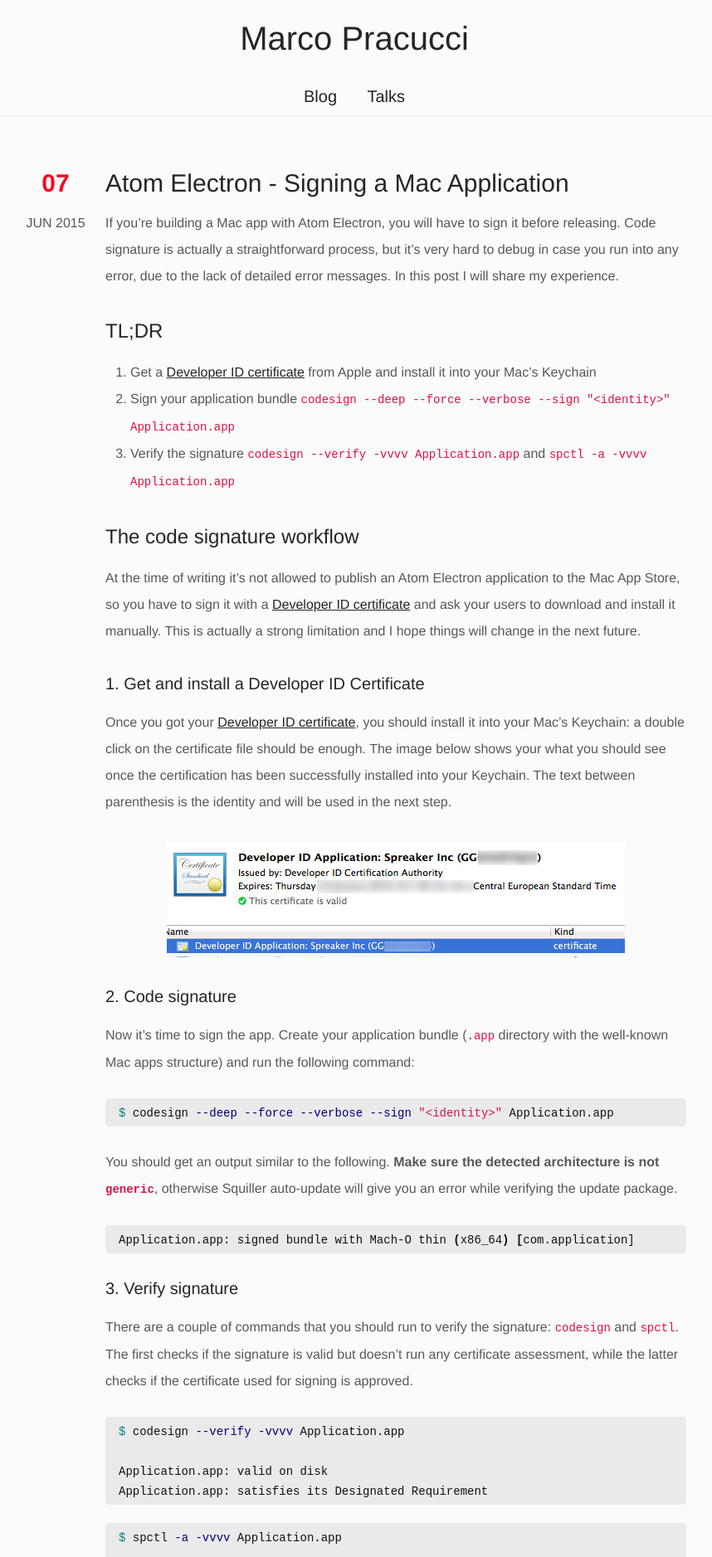
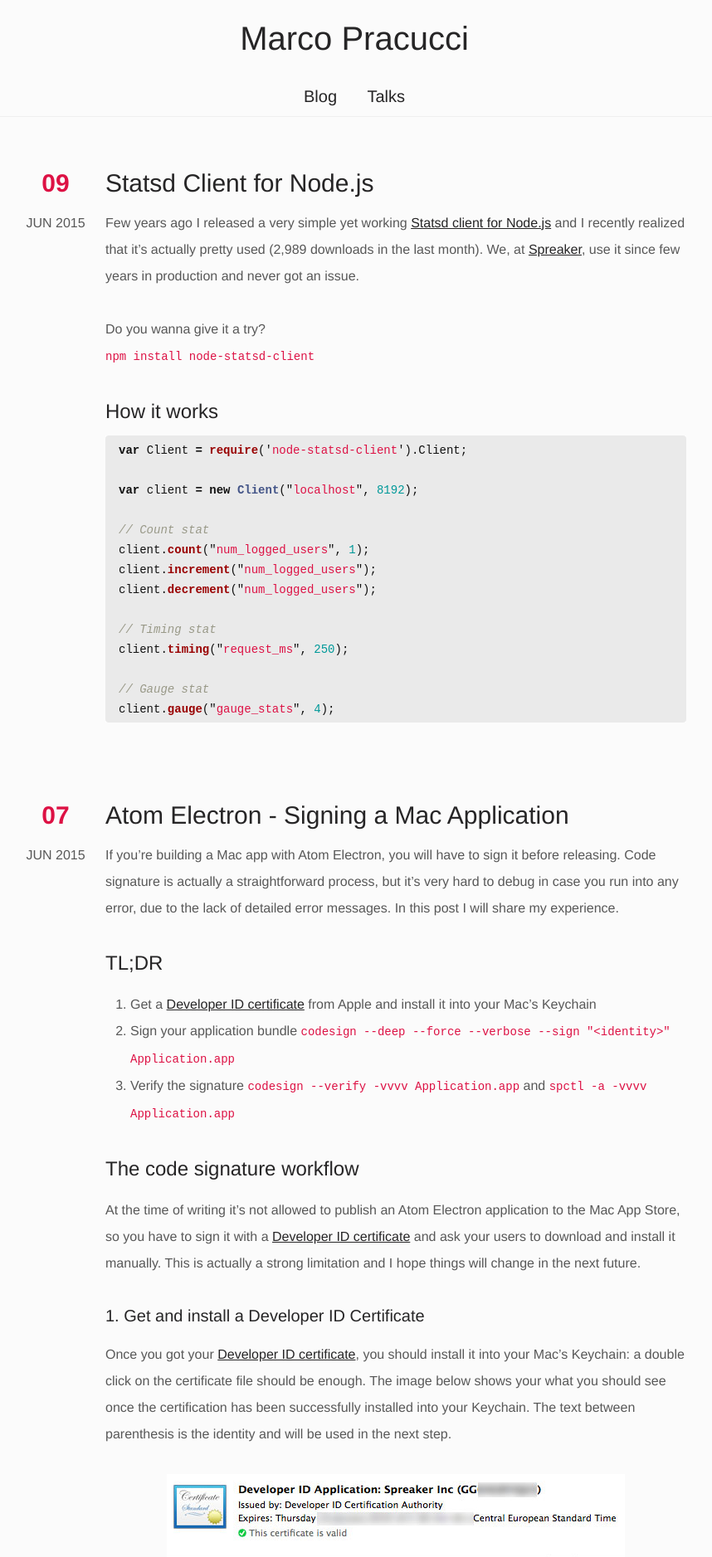
Before and after one commit to pracucci/www-pracucci, a Jekyll site: the page built from index.html, in a window 1280 px wide. Shown: the top 1877 px of the page at 83% size, without its empty margins (213-1071 px from the left). Built offline with Jekyll 4.4.1, drawn with Linux system fonts in a browser that asks for light colours; the list of posts is cut into pages by our own code.

Commit message:
Post: statsd client for node

```diff
--- /dev/null
+++ b/_posts/2015-06-09-statsd-client-for-node.md
@@ -0,0 +1,30 @@
+---
+layout: post
+title:  Statsd Client for Node.js
+date:   2015-06-09 17:00:00 GMT
+---
+
+Few years ago I released a very simple yet working [Statsd client for Node.js](https://github.com/spreaker/nodejs-statsd-client) and I recently realized that it's actually pretty used (*2,989 downloads in the last month*). We, at [Spreaker](https://www.spreaker.com), use it since few years in production and never got an issue.
+
+Do you wanna give it a try?<br />
+`npm install node-statsd-client`
+
+
+## How it works
+
+{% highlight js %}
+var Client = require('node-statsd-client').Client;
+
+var client = new Client("localhost", 8192);
+
+// Count stat
+client.count("num_logged_users", 1);
+client.increment("num_logged_users");
+client.decrement("num_logged_users");
+
+// Timing stat
+client.timing("request_ms", 250);
+
+// Gauge stat
+client.gauge("gauge_stats", 4);
+{% endhighlight %}
--- a/stylesheets/stylesheet.scss
+++ b/stylesheets/stylesheet.scss
@@ -94,22 +94,12 @@
         font-weight: $font_weight_light;
         text-decoration: none;
     }
+
+    h1 {
+        font-size: 40px;
+    }
 }
 
-header h1 {
-    font-size: 40px;
-}
-
-header h2 {
-    display: inline-block;
-    background: #F60A20;
-    font-size: 14px;
-    font-weight: bold;
-    text-transform: uppercase;
-    line-height: 26px;
-    padding: 0 10px;
-    margin-bottom: 10px;
-}
 
 
 // Footer
@@ -152,7 +142,7 @@
 article {
     position: relative;
     padding-left: 100px;
-    margin-bottom: 60px;
+    margin-bottom: $baseline*3;
 
     time {
         position: absolute;
@@ -168,7 +158,7 @@
             font-size: 30px;
             font-weight: bold;
             line-height: $baseline;
-            color: #F60A20;
+            color: #d14;
             margin-bottom: $baseline/2;
         }
     }
@@ -250,6 +240,7 @@
         border-radius: 4px;
         margin: -$baseline/6 0 ($baseline - $baseline/6) 0;
         white-space: pre-wrap;
+        word-wrap: break-word;
 
         &, code {
             color: #111111;
```
